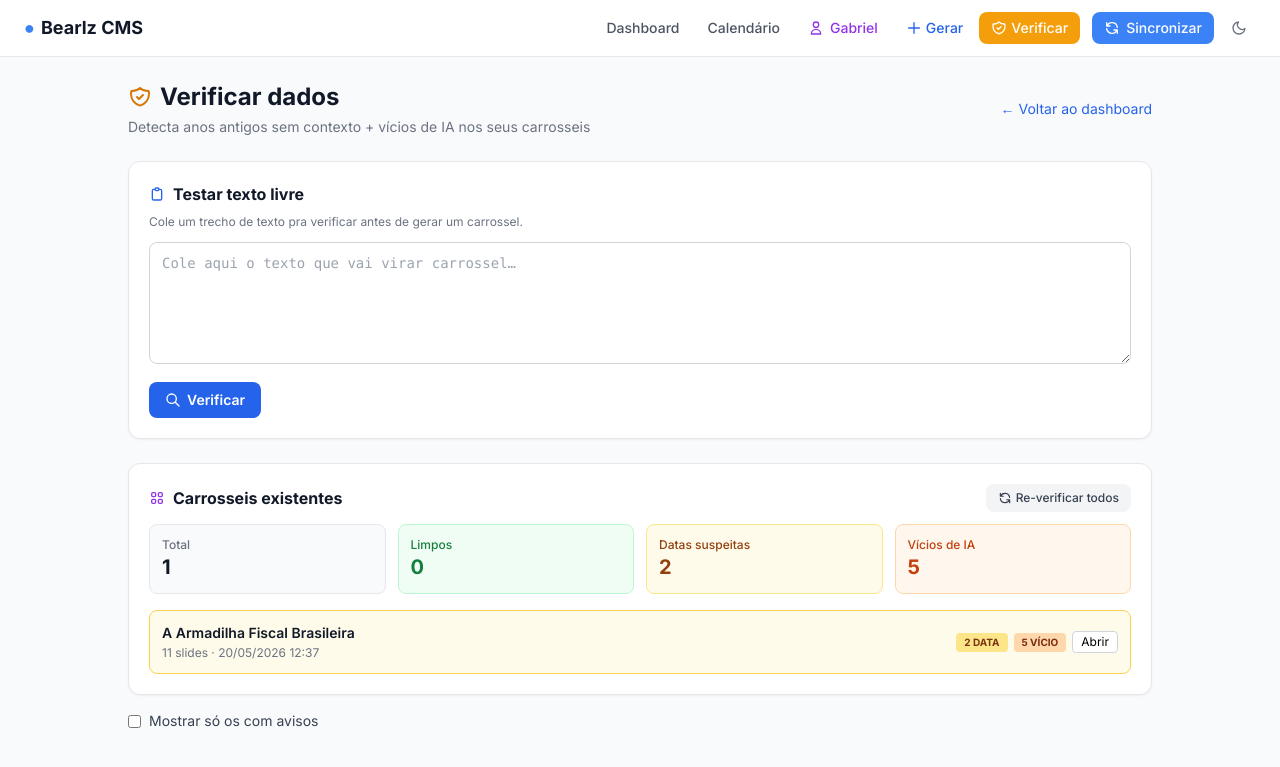
After one commit to adremerc/bearlz-cms, a Flask app: page /verificar in a window 1280 px wide. The commit adds this page. Shown: the top 767 px of the page. Run offline with Flask 3, Linux system fonts and the light colour scheme; data comes from the database, SQL or seed files in the repository; some libraries are stand-ins or nearby versions.

Commit message:
Feat: painel /verificar — checa datas + vicios IA em todo conteudo
NOVO ENDPOINT NO MENU: /verificar (icone escudo amber).

3 APIs novas:
- POST /api/verificar-texto  -> valida texto livre (data + vicios)
- GET  /api/verificar-carrossel/<slug>  -> valida cada slide
- GET  /api/verificar-todos  -> overview de todos os carrosseis

PAGINA /verificar com 2 ferramentas:

1. TESTAR TEXTO LIVRE
   - Textarea pra colar conteudo antes de virar carrossel
   - Detecta anos < 2026 sem contexto historico
   - Detecta vicios de IA (cliches, ganchos dramaticos, travessao)
   - Card colorido por categoria (amber = data, orange = vicio)

2. CARROSSEIS EXISTENTES
   - Lista todos com stats agregados (total / limpos / datas / vicios)
   - Cada item colorido por severidade: verde=OK, amber=data, orange=vicio
   - Badges visiveis: '3 DATA', '12 VICIO', '✓ OK'
   - Click abre modal com cada slide + avisos especificos
   - Slide com aviso fica fundo amber; ano destacado em background amber
   - Filtro 'Mostrar so com avisos'
   - Botao 'Re-verificar todos' pra rodar de novo
   - Link 'Abrir' direto pra /c/<slug>

EXPANDIDO DETECTOR DE VICIOS:
- 'ninguem fala', 'ninguem comenta', 'ninguem nota' (variantes do
  'ninguem te conta') alem de 'ninguem esta falando'
- 'esta/ta/esta + falando/comentando/notando/olhando/reparando'

Testado contra prod (28 carrosseis): morgan-stanley tem 5 datas
suspeitas e 50 vicios — bom candidato pra revisao manual.
Texto livre 'Na pratica + ninguem fala + isso muda tudo' pega 3
viciosc corretamente.

```diff
--- a/app.py
+++ b/app.py
@@ -2356,9 +2356,9 @@ def _detect_vicios_ia(texto: str):
         (r"\bPor outro lado,?", "'Por outro lado' é muleta. Use 'mas', 'só que'."),
         # Ganchos dramáticos tipicos de IA — pseudo-suspense pra "criar engajamento"
         (r"\b(?:E\s+)?isso muda tudo\b\.?", "'Isso muda tudo' é fechamento dramático cara de IA. Reescreva mostrando O QUE muda concretamente."),
-        (r"\b(?:Só|So) que ningu[eé]m (?:est[aá]|ta) falando\b", "'Só que ninguém está falando' é gancho dramático de IA. Afirme o ponto direto."),
-        (r"\bningu[eé]m (?:te )?conta(?:\s+isso)?\b", "'Ninguém te conta' é gancho dramático de IA. Va direto pro fato."),
-        (r"\bo que ningu[eé]m (?:te\s+)?(?:fala|conta|diz)\b", "'O que ninguém te conta' é gancho dramático de IA."),
+        (r"\b(?:Só|So) que ningu[eé]m (?:est[aá]|ta|esta) (?:falando|comentando|olhando|notando|prestando|reparando)\b", "'Só que ninguém está falando' é gancho dramático de IA. Afirme o ponto direto."),
+        (r"\bningu[eé]m (?:te\s+)?(?:fala|comenta|conta|diz)(?:\s+(?:isso|sobre|disso|nisso))?\b", "'Ninguém fala/conta isso' é gancho dramático de IA. Va direto pro fato."),
+        (r"\bo que ningu[eé]m (?:te\s+)?(?:fala|conta|diz|comenta)\b", "'O que ninguém te conta' é gancho dramático de IA."),
         (r"\b(?:Mas\s+)?a verdade [eé] que,?", "'A verdade é que' é gancho de IA. Apenas afirme o fato."),
         (r"\bA realidade [eé] que,?", "'A realidade é que' é gancho de IA. Apenas afirme o fato."),
         (r"\bO que poucos sabem,?", "'O que poucos sabem' é gancho dramático de IA."),
@@ -3149,6 +3149,138 @@ def api_gerar():
 
 # ── Gerador de 3 hooks (slide 1) por abordagem: Curiosidade / Dor / Promessa ───
 
+def _extrair_todos_slides(slug: str):
+    """Le o HTML salvo do carrossel e retorna lista de {idx, text}.
+    Usado pelos endpoints de verificacao pra rodar checagem de dados
+    em carrosseis ja gerados. Retorna None se carrossel nao existe ou
+    HTML nao pode ser lido."""
+    with get_db() as conn:
+        row = conn.execute("SELECT arquivo, titulo FROM carrosseis WHERE slug=?", (slug,)).fetchone()
+    if not row or not row["arquivo"]:
+        return None
+    html_path = _find_carrossel_file(row["arquivo"])
+    if not html_path:
+        return None
+    try:
+        html = html_path.read_text(encoding="utf-8")
+    except Exception:
+        return None
+    arr_start = html.find("const slides=[")
+    if arr_start == -1:
+        return None
+    arr_end = html.find("\n];", arr_start)
+    if arr_end == -1:
+        return None
+    bloco = html[arr_start:arr_end]
+    textos = re.findall(r"text:`([^`]*)`", bloco, flags=re.DOTALL)
+    return [{"idx": i, "text": t.strip()} for i, t in enumerate(textos)]
+
+
+@app.route("/api/verificar-texto", methods=["POST"])
+def api_verificar_texto():
+    """Verifica um texto livre: detecta anos antigos sem contexto historico
+    + vicios de IA. Usado pelo painel /verificar pra checar conteudo antes
+    de virar carrossel."""
+    data = request.get_json() or {}
+    texto = (data.get("text") or "").strip()
+    if not texto:
+        return jsonify({"error": "texto vazio"}), 400
+    # Empacota como pseudo-slide pra reutilizar _validar_datas_2026
+    avisos_data = _validar_datas_2026([{"text": texto}], ano_atual=2026)
+    vicios = _detect_vicios_ia(texto)
+    return jsonify({
+        "ok": True,
+        "avisos_data": avisos_data,
+        "vicios_ia": vicios,
+        "chars": len(texto),
+    })
+
+
+@app.route("/api/verificar-carrossel/<slug>", methods=["GET"])
+def api_verificar_carrossel(slug):
+    """Roda validacao de datas + vicios IA em cada slide de um carrossel
+    ja gerado. Devolve: {slides: [{idx, text, avisos_data, vicios_ia}],
+    total_avisos, titulo}."""
+    slides = _extrair_todos_slides(slug)
+    if slides is None:
+        return jsonify({"error": "carrossel nao encontrado ou HTML invalido"}), 404
+    with get_db() as conn:
+        row = conn.execute("SELECT titulo FROM carrosseis WHERE slug=?", (slug,)).fetchone()
+    titulo = row["titulo"] if row else slug
+    # Valida em batch usando a funcao existente (que ja indexa por slide)
+    avisos_data_global = _validar_datas_2026(slides, ano_atual=2026)
+    # Indexa avisos por slide pra UI mostrar agrupado
+    avisos_por_slide = {}
+    for a in avisos_data_global:
+        avisos_por_slide.setdefault(a["slide"], []).append(a)
+    # Roda vicios IA por slide
+    out = []
+    total_avisos = len(avisos_data_global)
+    total_vicios = 0
+    for s in slides:
+        idx = s["idx"]
+        vicios = _detect_vicios_ia(s["text"])
+        total_vicios += len(vicios)
+        out.append({
+            "idx": idx,
+            "text": s["text"],
+            "avisos_data": avisos_por_slide.get(idx + 1, []),
+            "vicios_ia": vicios,
+        })
+    return jsonify({
+        "ok": True,
+        "slug": slug,
+        "titulo": titulo,
+        "slides": out,
+        "total_avisos_data": total_avisos,
+        "total_vicios": total_vicios,
+        "n_slides": len(slides),
+    })
+
+
+@app.route("/api/verificar-todos", methods=["GET"])
+def api_verificar_todos():
+    """Varre todos os carrosseis cadastrados e retorna resumo:
+    {carrosseis: [{slug, titulo, status, n_avisos_data, n_vicios, n_slides}]}.
+    Usado pelo dashboard /verificar pra mostrar overview rapido de
+    quais carrosseis precisam de revisao."""
+    with get_db() as conn:
+        rows = conn.execute(
+            "SELECT slug, titulo, status, created_at FROM carrosseis ORDER BY created_at DESC"
+        ).fetchall()
+    out = []
+    for r in rows:
+        slug = r["slug"]
+        slides = _extrair_todos_slides(slug)
+        if slides is None:
+            out.append({
+                "slug": slug, "titulo": r["titulo"], "status": r["status"],
+                "n_avisos_data": 0, "n_vicios": 0, "n_slides": 0,
+                "indisponivel": True,
+                "created_fmt": fmt_data(r["created_at"]),
+            })
+            continue
+        avisos = _validar_datas_2026(slides, ano_atual=2026)
+        n_vicios = 0
+        for s in slides:
+            n_vicios += len(_detect_vicios_ia(s["text"]))
+        out.append({
+            "slug": slug, "titulo": r["titulo"], "status": r["status"],
+            "n_avisos_data": len(avisos),
+            "n_vicios": n_vicios,
+            "n_slides": len(slides),
+            "created_fmt": fmt_data(r["created_at"]),
+        })
+    return jsonify({"ok": True, "carrosseis": out})
+
+
+@app.route("/verificar")
+def pagina_verificar():
+    """Painel de verificacao de dados — checa carrosseis existentes
+    + permite testar texto livre antes de gerar."""
+    return render_template("verificar.html")
+
+
 def _extrair_contexto_carrossel(slug: str):
     """Le o HTML do carrossel e extrai titulo + texto do slide 1 atual + resumo
     dos proximos slides para dar contexto ao Claude na geracao dos hooks."""
--- a/templates/base.html
+++ b/templates/base.html
@@ -180,6 +180,13 @@
           </svg>
           <span class="hidden sm:inline">Gerar</span>
         </a>
+        <a href="/verificar" title="Verificar dados (datas + vícios IA)" class="px-2 sm:px-3 py-1.5 rounded-lg text-sm font-medium transition-colors flex items-center gap-1 flex-shrink-0
+          {% if request.endpoint == 'pagina_verificar' %}bg-amber-500 text-white{% else %}text-amber-700 hover:bg-amber-50{% endif %}">
+          <svg xmlns="http://www.w3.org/2000/svg" class="w-4 h-4" fill="none" viewBox="0 0 24 24" stroke="currentColor" stroke-width="2">
+            <path stroke-linecap="round" stroke-linejoin="round" d="M9 12l2 2 4-4m5.618-4.016A11.955 11.955 0 0112 2.944a11.955 11.955 0 01-8.618 3.04A12.02 12.02 0 003 9c0 5.591 3.824 10.29 9 11.622 5.176-1.332 9-6.03 9-11.622 0-1.042-.133-2.052-.382-3.016z"/>
+          </svg>
+          <span class="hidden sm:inline">Verificar</span>
+        </a>
         <button onclick="syncCarrosseis()" title="Sincronizar"
           class="ml-1 sm:ml-2 px-2 sm:px-3 py-1.5 rounded-lg text-sm font-medium bg-blue-500 text-white hover:bg-blue-600 transition-colors flex items-center gap-1.5 flex-shrink-0">
           <svg xmlns="http://www.w3.org/2000/svg" class="w-4 h-4" fill="none" viewBox="0 0 24 24" stroke="currentColor" stroke-width="2">
--- /dev/null
+++ b/templates/verificar.html
@@ -0,0 +1,327 @@
+{% extends "base.html" %}
+{% block title %}Verificar Dados — Bearlz CMS{% endblock %}
+
+{% block content %}
+
+<div class="max-w-5xl mx-auto">
+
+  <!-- Header -->
+  <div class="mb-6 flex items-center justify-between">
+    <div>
+      <h1 class="text-2xl font-bold text-gray-900 flex items-center gap-2">
+        <svg class="w-6 h-6 text-amber-600" fill="none" viewBox="0 0 24 24" stroke="currentColor" stroke-width="2">
+          <path stroke-linecap="round" stroke-linejoin="round" d="M9 12l2 2 4-4m5.618-4.016A11.955 11.955 0 0112 2.944a11.955 11.955 0 01-8.618 3.04A12.02 12.02 0 003 9c0 5.591 3.824 10.29 9 11.622 5.176-1.332 9-6.03 9-11.622 0-1.042-.133-2.052-.382-3.016z"/>
+        </svg>
+        Verificar dados
+      </h1>
+      <p class="text-sm text-gray-500 mt-1">Detecta anos antigos sem contexto + vícios de IA nos seus carrosseis</p>
+    </div>
+    <a href="/" class="text-sm text-blue-600 hover:underline">← Voltar ao dashboard</a>
+  </div>
+
+  <!-- ─────────── Bloco 1: Testar texto livre ─────────── -->
+  <div class="bg-white border border-gray-200 rounded-xl p-5 mb-6 shadow-sm">
+    <h2 class="text-base font-bold text-gray-900 mb-2 flex items-center gap-2">
+      <svg class="w-4 h-4 text-blue-600" fill="none" viewBox="0 0 24 24" stroke="currentColor" stroke-width="2">
+        <path stroke-linecap="round" stroke-linejoin="round" d="M9 5H7a2 2 0 00-2 2v12a2 2 0 002 2h10a2 2 0 002-2V7a2 2 0 00-2-2h-2M9 5a2 2 0 002 2h2a2 2 0 002-2M9 5a2 2 0 012-2h2a2 2 0 012 2"/>
+      </svg>
+      Testar texto livre
+    </h2>
+    <p class="text-xs text-gray-500 mb-3">Cole um trecho de texto pra verificar antes de gerar um carrossel.</p>
+    <textarea id="texto-livre" rows="5"
+      class="w-full px-3 py-2.5 border border-gray-300 rounded-lg text-sm font-mono focus:outline-none focus:ring-2 focus:ring-blue-500 dark:bg-gray-800 dark:border-gray-600"
+      placeholder="Cole aqui o texto que vai virar carrossel…"></textarea>
+    <div class="mt-3 flex items-center gap-2">
+      <button onclick="verificarTextoLivre()" id="btn-verificar-livre"
+        class="px-4 py-2 bg-blue-600 text-white text-sm font-semibold rounded-lg hover:bg-blue-700 transition-colors flex items-center gap-1.5">
+        <svg class="w-4 h-4" fill="none" viewBox="0 0 24 24" stroke="currentColor" stroke-width="2">
+          <path stroke-linecap="round" stroke-linejoin="round" d="M21 21l-6-6m2-5a7 7 0 11-14 0 7 7 0 0114 0z"/>
+        </svg>
+        Verificar
+      </button>
+      <span id="livre-status" class="text-xs text-gray-500"></span>
+    </div>
+    <div id="livre-resultado" class="hidden mt-4"></div>
+  </div>
+
+  <!-- ─────────── Bloco 2: Carrosseis existentes ─────────── -->
+  <div class="bg-white border border-gray-200 rounded-xl p-5 shadow-sm">
+    <div class="flex items-center justify-between mb-3">
+      <h2 class="text-base font-bold text-gray-900 flex items-center gap-2">
+        <svg class="w-4 h-4 text-purple-600" fill="none" viewBox="0 0 24 24" stroke="currentColor" stroke-width="2">
+          <path stroke-linecap="round" stroke-linejoin="round" d="M4 6a2 2 0 012-2h2a2 2 0 012 2v2a2 2 0 01-2 2H6a2 2 0 01-2-2V6zM14 6a2 2 0 012-2h2a2 2 0 012 2v2a2 2 0 01-2 2h-2a2 2 0 01-2-2V6zM4 16a2 2 0 012-2h2a2 2 0 012 2v2a2 2 0 01-2 2H6a2 2 0 01-2-2v-2zM14 16a2 2 0 012-2h2a2 2 0 012 2v2a2 2 0 01-2 2h-2a2 2 0 01-2-2v-2z"/>
+        </svg>
+        Carrosseis existentes
+      </h2>
+      <button onclick="carregarTodos()" id="btn-recarregar"
+        class="text-xs px-3 py-1.5 bg-gray-100 hover:bg-gray-200 text-gray-700 rounded-lg font-medium transition-colors flex items-center gap-1">
+        <svg class="w-3.5 h-3.5" fill="none" viewBox="0 0 24 24" stroke="currentColor" stroke-width="2">
+          <path stroke-linecap="round" stroke-linejoin="round" d="M4 4v5h.582m15.356 2A8.001 8.001 0 004.582 9m0 0H9m11 11v-5h-.581m0 0a8.003 8.003 0 01-15.357-2m15.357 2H15"/>
+        </svg>
+        Re-verificar todos
+      </button>
+    </div>
+
+    <!-- Resumo agregado -->
+    <div id="resumo-stats" class="hidden grid grid-cols-4 gap-3 mb-4">
+      <div class="bg-gray-50 rounded-lg p-3 border border-gray-200">
+        <div class="text-xs text-gray-500 font-medium">Total</div>
+        <div class="text-xl font-bold text-gray-900" id="stat-total">0</div>
+      </div>
+      <div class="bg-green-50 rounded-lg p-3 border border-green-200">
+        <div class="text-xs text-green-700 font-medium">Limpos</div>
+        <div class="text-xl font-bold text-green-700" id="stat-limpos">0</div>
+      </div>
+      <div class="bg-amber-50 rounded-lg p-3 border border-amber-200">
+        <div class="text-xs text-amber-800 font-medium">Datas suspeitas</div>
+        <div class="text-xl font-bold text-amber-800" id="stat-datas">0</div>
+      </div>
+      <div class="bg-orange-50 rounded-lg p-3 border border-orange-200">
+        <div class="text-xs text-orange-700 font-medium">Vícios de IA</div>
+        <div class="text-xl font-bold text-orange-700" id="stat-vicios">0</div>
+      </div>
+    </div>
+
+    <div id="lista-loading" class="text-sm text-gray-500 text-center py-8">
+      <svg class="animate-spin mx-auto w-6 h-6 text-blue-500 mb-2" fill="none" viewBox="0 0 24 24">
+        <circle cx="12" cy="12" r="10" stroke="currentColor" stroke-width="3" opacity=".25"/>
+        <path d="M4 12a8 8 0 018-8" stroke="currentColor" stroke-width="3" stroke-linecap="round"/>
+      </svg>
+      Verificando todos os carrosseis…
+    </div>
+    <div id="lista-carrosseis" class="space-y-2"></div>
+  </div>
+
+  <!-- Filtro: mostrar so com avisos -->
+  <div class="mt-4 flex items-center gap-2 text-sm">
+    <label class="inline-flex items-center gap-2 cursor-pointer">
+      <input type="checkbox" id="filtro-so-avisos" class="rounded border-gray-300" onchange="renderLista()">
+      <span class="text-gray-700">Mostrar só os com avisos</span>
+    </label>
+  </div>
+
+</div>
+
+<!-- Modal de detalhes do carrossel -->
+<div id="modal-detalhes" class="hidden fixed inset-0 bg-black/70 z-50 p-6 overflow-y-auto" onclick="if(event.target===this)fecharModal()">
+  <div class="bg-white rounded-2xl max-w-4xl mx-auto p-6 shadow-2xl">
+    <div class="flex items-center justify-between border-b border-gray-200 pb-3 mb-4">
+      <div>
+        <h3 id="modal-titulo" class="text-lg font-bold text-gray-900">…</h3>
+        <p id="modal-stats" class="text-xs text-gray-500 mt-0.5"></p>
+      </div>
+      <button onclick="fecharModal()" class="text-2xl text-gray-400 hover:text-gray-700">&times;</button>
+    </div>
+    <div id="modal-conteudo" class="space-y-3 max-h-[70vh] overflow-y-auto"></div>
+  </div>
+</div>
+
+<script>
+  let _todosCarrosseis = [];
+
+  // ── Verifica texto livre ──────────────────────────────────────
+  async function verificarTextoLivre() {
+    const ta = document.getElementById('texto-livre');
+    const text = ta.value.trim();
+    if (!text) return;
+    const btn = document.getElementById('btn-verificar-livre');
+    const status = document.getElementById('livre-status');
+    const result = document.getElementById('livre-resultado');
+    btn.disabled = true;
+    status.textContent = 'Verificando…';
+    try {
+      const r = await fetch('/api/verificar-texto', {
+        method: 'POST',
+        headers: {'Content-Type': 'application/json'},
+        body: JSON.stringify({text})
+      });
+      const d = await r.json();
+      if (!d.ok) {
+        result.innerHTML = `<div class="text-sm text-red-600">Erro: ${d.error}</div>`;
+        result.classList.remove('hidden');
+        return;
+      }
+      result.innerHTML = renderResultadoLivre(d);
+      result.classList.remove('hidden');
+      status.textContent = '✓ Verificado';
+    } catch(e) {
+      result.innerHTML = `<div class="text-sm text-red-600">Erro de rede: ${e.message}</div>`;
+      result.classList.remove('hidden');
+    } finally {
+      btn.disabled = false;
+    }
+  }
+
+  function renderResultadoLivre(d) {
+    const nDatas  = d.avisos_data.length;
+    const nVicios = d.vicios_ia.length;
+    if (nDatas === 0 && nVicios === 0) {
+      return `<div class="bg-green-50 border border-green-200 rounded-lg p-4 text-sm text-green-800">
+        <strong>✓ Texto limpo</strong> — ${d.chars} chars, sem avisos detectados.
+      </div>`;
+    }
+    let html = `<div class="text-xs text-gray-500 mb-2">${d.chars} chars · ${nDatas} aviso(s) de data · ${nVicios} vício(s) de IA</div>`;
+    if (nDatas > 0) {
+      html += `<div class="bg-amber-50 border border-amber-300 rounded-lg p-3 mb-2">
+        <p class="text-xs font-bold text-amber-900 mb-2">⚠ ${nDatas} ano(s) sem contexto histórico</p>
+        <ul class="text-xs text-amber-900 space-y-1.5">
+          ${d.avisos_data.map(a => {
+            const trecho = (a.trecho||'').replace(/</g,'&lt;')
+              .replace(new RegExp('\\b'+a.ano_detectado+'\\b','g'),
+                       `<strong class="bg-amber-200 px-1 rounded">${a.ano_detectado}</strong>`);
+            return `<li class="border-l-2 border-amber-400 pl-2 italic">…${trecho}…</li>`;
+          }).join('')}
+        </ul>
+      </div>`;
+    }
+    if (nVicios > 0) {
+      html += `<div class="bg-orange-50 border border-orange-300 rounded-lg p-3">
+        <p class="text-xs font-bold text-orange-900 mb-2">⚠ ${nVicios} vício(s) de IA</p>
+        <ul class="text-xs text-orange-900 space-y-1">
+          ${d.vicios_ia.map(v => `<li>• <strong>${v.short}:</strong> ${v.message.replace(/</g,'&lt;')}</li>`).join('')}
+        </ul>
+      </div>`;
+    }
+    return html;
+  }
+
+  // ── Carrega TODOS os carrosseis e roda verificacao ────────────
+  async function carregarTodos() {
+    const btn = document.getElementById('btn-recarregar');
+    const lst = document.getElementById('lista-carrosseis');
+    const ld  = document.getElementById('lista-loading');
+    btn.disabled = true;
+    lst.innerHTML = '';
+    ld.classList.remove('hidden');
+    try {
+      const r = await fetch('/api/verificar-todos');
+      const d = await r.json();
+      _todosCarrosseis = d.carrosseis || [];
+      atualizarStats();
+      renderLista();
+    } catch(e) {
+      lst.innerHTML = `<div class="text-sm text-red-600 text-center py-4">Erro: ${e.message}</div>`;
+    } finally {
+      ld.classList.add('hidden');
+      btn.disabled = false;
+    }
+  }
+
+  function atualizarStats() {
+    const total = _todosCarrosseis.length;
+    const limpos  = _todosCarrosseis.filter(c => !c.indisponivel && c.n_avisos_data === 0 && c.n_vicios === 0).length;
+    const datas   = _todosCarrosseis.reduce((s,c) => s + (c.n_avisos_data||0), 0);
+    const vicios  = _todosCarrosseis.reduce((s,c) => s + (c.n_vicios||0), 0);
+    document.getElementById('stat-total').textContent  = total;
+    document.getElementById('stat-limpos').textContent = limpos;
+    document.getElementById('stat-datas').textContent  = datas;
+    document.getElementById('stat-vicios').textContent = vicios;
+    document.getElementById('resumo-stats').classList.remove('hidden');
+  }
+
+  function renderLista() {
+    const soAvisos = document.getElementById('filtro-so-avisos').checked;
+    const lst = document.getElementById('lista-carrosseis');
+    let itens = _todosCarrosseis;
+    if (soAvisos) {
+      itens = itens.filter(c => (c.n_avisos_data + c.n_vicios) > 0);
+    }
+    if (itens.length === 0) {
+      lst.innerHTML = `<div class="text-sm text-gray-500 text-center py-6">Nenhum carrossel ${soAvisos?'com avisos':'cadastrado'}.</div>`;
+      return;
+    }
+    lst.innerHTML = itens.map(c => {
+      const totalAvisos = (c.n_avisos_data||0) + (c.n_vicios||0);
+      const cor = c.indisponivel ? 'gray'
+                : totalAvisos === 0 ? 'green'
+                : c.n_avisos_data > 0 ? 'amber'
+                : 'orange';
+      const colorMap = {
+        gray:   {bg:'bg-gray-50',    border:'border-gray-200',    badge:'bg-gray-200 text-gray-700',   icon:'⊘'},
+        green:  {bg:'bg-green-50',   border:'border-green-200',   badge:'bg-green-100 text-green-800', icon:'✓'},
+        amber:  {bg:'bg-amber-50',   border:'border-amber-300',   badge:'bg-amber-200 text-amber-900', icon:'⚠'},
+        orange: {bg:'bg-orange-50',  border:'border-orange-300',  badge:'bg-orange-200 text-orange-900', icon:'⚠'},
+      };
+      const cs = colorMap[cor];
+      const tituloShort = (c.titulo||c.slug).length > 70 ? (c.titulo||c.slug).slice(0,70)+'…' : (c.titulo||c.slug);
+      const badges = [];
+      if (c.indisponivel) badges.push(`<span class="${cs.badge} px-2 py-0.5 rounded text-[10px] font-bold">SEM HTML</span>`);
+      if (c.n_avisos_data > 0) badges.push(`<span class="bg-amber-200 text-amber-900 px-2 py-0.5 rounded text-[10px] font-bold">${c.n_avisos_data} DATA</span>`);
+      if (c.n_vicios > 0)      badges.push(`<span class="bg-orange-200 text-orange-900 px-2 py-0.5 rounded text-[10px] font-bold">${c.n_vicios} VÍCIO</span>`);
+      if (totalAvisos === 0 && !c.indisponivel) badges.push(`<span class="bg-green-100 text-green-800 px-2 py-0.5 rounded text-[10px] font-bold">✓ OK</span>`);
+      return `<div class="${cs.bg} ${cs.border} border rounded-lg p-3 hover:shadow-sm transition-shadow cursor-pointer"
+              onclick="abrirDetalhes('${c.slug}')">
+        <div class="flex items-center justify-between gap-3">
+          <div class="flex-1 min-w-0">
+            <div class="text-sm font-semibold text-gray-900 truncate">${tituloShort.replace(/</g,'&lt;')}</div>
+            <div class="text-xs text-gray-500 mt-0.5">${c.n_slides} slides · ${c.created_fmt}</div>
+          </div>
+          <div class="flex items-center gap-1.5 flex-shrink-0">
+            ${badges.join('')}
+            <a href="/c/${c.slug}" onclick="event.stopPropagation()" class="text-xs px-2 py-0.5 bg-white border border-gray-300 rounded hover:bg-gray-50">Abrir</a>
+          </div>
+        </div>
+      </div>`;
+    }).join('');
+  }
+
+  // ── Modal de detalhes ─────────────────────────────────────────
+  async function abrirDetalhes(slug) {
+    const modal = document.getElementById('modal-detalhes');
+    const titulo = document.getElementById('modal-titulo');
+    const stats = document.getElementById('modal-stats');
+    const cont = document.getElementById('modal-conteudo');
+    titulo.textContent = 'Carregando…';
+    stats.textContent = '';
+    cont.innerHTML = '<div class="text-center py-6 text-sm text-gray-500">Verificando slides…</div>';
+    modal.classList.remove('hidden');
+    try {
+      const r = await fetch('/api/verificar-carrossel/' + encodeURIComponent(slug));
+      const d = await r.json();
+      if (!d.ok) {
+        cont.innerHTML = `<div class="text-sm text-red-600 p-4">${d.error}</div>`;
+        return;
+      }
+      titulo.textContent = d.titulo;
+      stats.textContent = `${d.n_slides} slides · ${d.total_avisos_data} aviso(s) de data · ${d.total_vicios} vício(s) de IA`;
+      cont.innerHTML = d.slides.map(s => {
+        const temAviso = s.avisos_data.length > 0 || s.vicios_ia.length > 0;
+        const borderCls = temAviso ? 'border-amber-300' : 'border-gray-200';
+        const bgCls = temAviso ? 'bg-amber-50/30' : 'bg-white';
+        let texto = (s.text||'').replace(/</g,'&lt;').replace(/\*\*(.*?)\*\*/g,'<strong>$1</strong>');
+        // Destaca anos suspeitos no texto
+        s.avisos_data.forEach(a => {
+          texto = texto.replace(new RegExp('\\b'+a.ano_detectado+'\\b','g'),
+                                `<span class="bg-amber-300 px-1 rounded font-bold">${a.ano_detectado}</span>`);
+        });
+        const avisosHtml = s.avisos_data.map(a => `<li class="text-xs text-amber-900">📅 Ano ${a.ano_detectado} sem contexto histórico</li>`).join('');
+        const viciosHtml = s.vicios_ia.map(v => `<li class="text-xs text-orange-900">🤖 ${v.short}: ${v.message.replace(/</g,'&lt;')}</li>`).join('');
+        return `<div class="${bgCls} border ${borderCls} rounded-lg p-3">
+          <div class="flex items-center justify-between mb-2">
+            <div class="text-xs font-bold text-gray-600">Slide ${s.idx + 1}</div>
+            ${temAviso ? `<div class="flex gap-1">
+              ${s.avisos_data.length ? `<span class="bg-amber-200 text-amber-900 px-2 py-0.5 rounded text-[10px] font-bold">${s.avisos_data.length} DATA</span>` : ''}
+              ${s.vicios_ia.length ? `<span class="bg-orange-200 text-orange-900 px-2 py-0.5 rounded text-[10px] font-bold">${s.vicios_ia.length} VÍCIO</span>` : ''}
+            </div>` : '<span class="text-xs text-green-700">✓ Limpo</span>'}
+          </div>
+          <div class="text-sm text-gray-800 leading-relaxed whitespace-pre-line">${texto}</div>
+          ${temAviso ? `<ul class="mt-2 pl-3 space-y-1 border-l-2 border-amber-300">${avisosHtml}${viciosHtml}</ul>` : ''}
+        </div>`;
+      }).join('');
+    } catch(e) {
+      cont.innerHTML = `<div class="text-sm text-red-600 p-4">Erro: ${e.message}</div>`;
+    }
+  }
+
+  function fecharModal() {
+    document.getElementById('modal-detalhes').classList.add('hidden');
+  }
+  document.addEventListener('keydown', e => {
+    if (e.key === 'Escape') fecharModal();
+  });
+
+  // Carrega ao abrir a pagina
+  carregarTodos();
+</script>
+
+{% endblock %}
```
